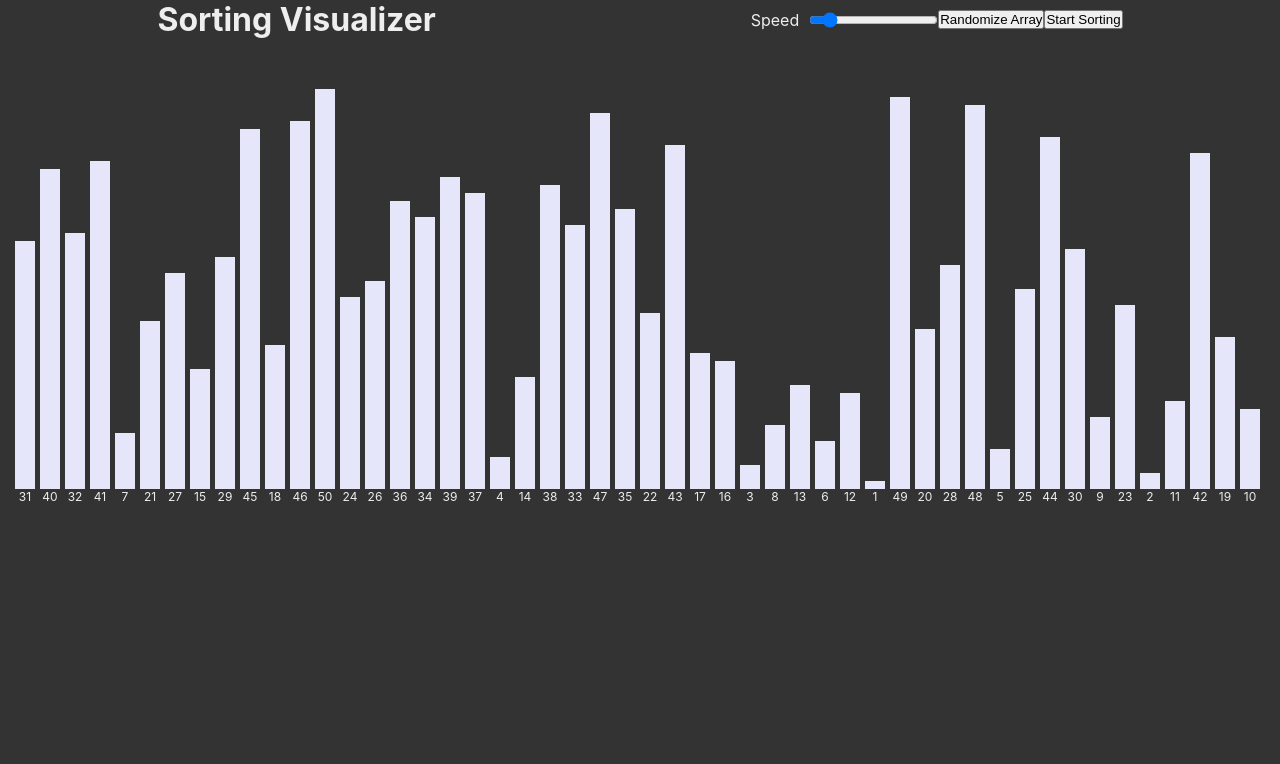
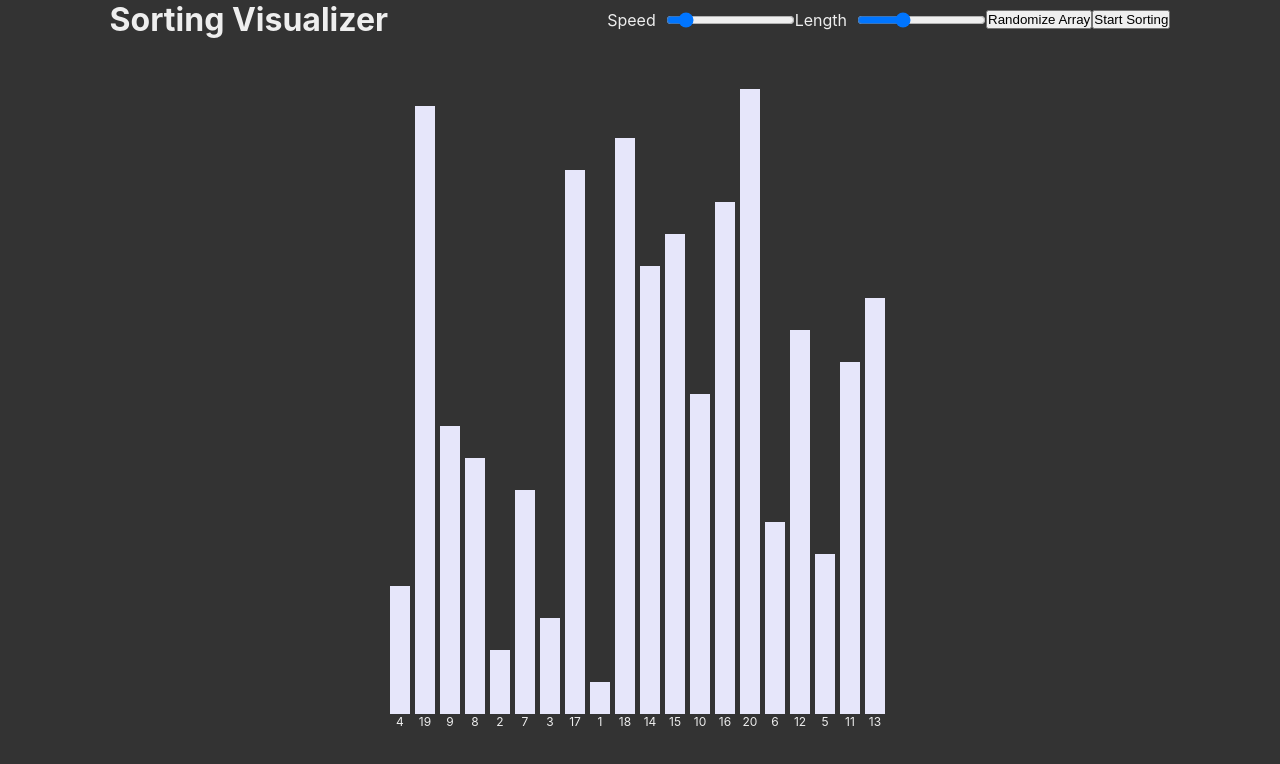
Before and after one commit to PranayBajracharya/Sorting-Visualizer, a React (Create React App) app: page / in a window 1280 px wide. Shown: the top 764 px of the page. Built offline with nearby package versions, Linux system fonts and the light colour scheme.

Commit message:
feat: added length of array

```diff
--- a/src/App.tsx
+++ b/src/App.tsx
@@ -1,45 +1,53 @@
-import React, { useState } from "react";
+import React, { useState, useEffect } from "react";
 
 import bubbleSort from "./algorithms/bubbleSort";
 
 import Main from "./components/Main/Main";
 import Header from "./components/Header/Header";
 
-const randomizedArray = (): number[] => {
-    const randomArray = Array.from(Array(50 + 1).keys()).slice(1);
+const randomizedArray = (length: number): number[] => {
+    const randomArray = Array.from(Array(length + 1).keys()).slice(1);
 
     for (let i = randomArray.length - 1; i > 0; i--) {
-        const randomIndex = Math.floor(Math.random() * (i - 1))
+        const randomIndex = Math.floor(Math.random() * (i - 1));
 
-        const temp = randomArray[i]
-        randomArray[i] = randomArray[randomIndex]
-        randomArray[randomIndex] = temp
+        const temp = randomArray[i];
+        randomArray[i] = randomArray[randomIndex];
+        randomArray[randomIndex] = temp;
     }
 
     return randomArray;
-}
+};
 
 function App() {
-    const [sortingArray, setSortingArray] = useState<number[]>(randomizedArray());
     const [comparing, setComparing] = useState<Array<number | null>>([]);
     const [swapping, setSwapping] = useState<number[]>([]);
     const [sortedIndex, setSortedIndex] = useState<number[]>([]);
     const [speed, setSpeed] = useState<number>(20);
+    const [length, setLength] = useState<number>(20);
+    const [sortingArray, setSortingArray] = useState<number[]>(
+        randomizedArray(length)
+    );
 
     const randomize = () => {
-        setSortingArray(randomizedArray());
+        setSortingArray(randomizedArray(length));
     };
+
+    useEffect(() => {
+        setSortingArray(randomizedArray(length));
+    }, [length]);
 
     const SortHandler = () => {
         const order = bubbleSort(sortingArray);
-
+        console.log(order);
         for (let i = 0; i < order.length; i++) {
             setTimeout(() => {
                 const [j, k, arr, index] = order[i];
                 setComparing([j, k]);
                 setSwapping([]);
 
-                if (arr && j && k) {
+                if (arr !==null && j !== null && k !== null) {
+                    console.log(arr, i)
                     setSortingArray(arr);
                     setSwapping([j, k]);
                 }
@@ -53,12 +61,20 @@ function App() {
 
     return (
         <div className="App">
-            <Header setStart={SortHandler} randomize={randomize} speed={speed} setSpeed={setSpeed}/>
+            <Header
+                setStart={SortHandler}
+                randomize={randomize}
+                speed={speed}
+                length={length}
+                setSpeed={setSpeed}
+                setLength={setLength}
+            />
             <Main
                 sortingArray={sortingArray}
                 comparing={comparing}
                 swapping={swapping}
                 sorted={sortedIndex}
+                length={length}
             />
         </div>
     );
--- a/src/components/Bar/Bar.module.css
+++ b/src/components/Bar/Bar.module.css
@@ -1,8 +1,10 @@
 .barDiv {
     display: flex;
     flex-direction: column;
+    justify-content: flex-end;
     align-items: center;
     margin-right: 5px;
+    height: 100%;
 }
 
 .bar {
--- a/src/components/Bar/Bar.tsx
+++ b/src/components/Bar/Bar.tsx
@@ -1,16 +1,18 @@
 import classes from "./Bar.module.css";
 
-const Bar: React.FC<{ arrayItem: number; color: string }> = (props) => {
+const Bar: React.FC<{ arrayItem: number; color: string; length: number; }> = (props) => {
+    const { arrayItem, color, length } = props;
+
     return (
         <div className={classes.barDiv}>
             <div
                 className={classes.bar}
                 style={{
-                    height: `${props.arrayItem}vh`,
-                    backgroundColor: props.color,
+                    height: `${arrayItem / length * 100}%`,
+                    backgroundColor: color,
                 }}
             ></div>
-            <div className={classes.number}>{props.arrayItem}</div>
+            <div className={classes.number}>{arrayItem}</div>
         </div>
     );
 };
--- a/src/components/Header/Header.tsx
+++ b/src/components/Header/Header.tsx
@@ -5,12 +5,18 @@ const Header: React.FC<{
     setStart: () => void;
     randomize: () => void;
     speed: number;
+    length: number;
     setSpeed: (number: number) => void;
+    setLength: (number: number) => void;
 }> = (props) => {
-    const { setStart, randomize, speed, setSpeed } = props;
+    const { setStart, randomize, speed, length, setSpeed, setLength } = props;;
 
     const speedHandler = (event: any) => {
         setSpeed(event.target.valueAsNumber);
+    };
+
+    const lengthHandler = (event: any) => {
+        setLength(event.target.valueAsNumber);
     };
 
     return (
@@ -28,6 +34,17 @@ const Header: React.FC<{
                         onChange={speedHandler}
                     />
                 </div>
+                <div className={classes.slider}>
+                    <label htmlFor="length">Length</label>
+                    <input
+                        id="length"
+                        type="range"
+                        min="5"
+                        max="50"
+                        value={length}
+                        onChange={lengthHandler}
+                    />
+                </div>
                 <button onClick={randomize}>Randomize Array</button>
                 <button onClick={setStart}>Start Sorting</button>
             </div>
--- a/src/components/Main/Main.module.css
+++ b/src/components/Main/Main.module.css
@@ -4,4 +4,5 @@
     justify-content: center;
     margin-top: 50px;
     font-size: 12px;
+    height: 80vh;
 }
--- a/src/components/Main/Main.tsx
+++ b/src/components/Main/Main.tsx
@@ -8,8 +8,9 @@ const Main: React.FC<{
     comparing: Array<number | null>;
     swapping: number[];
     sorted: number[];
+    length: number;
 }> = (props) => {
-    const { sortingArray, comparing, swapping, sorted } = props;
+    const { sortingArray, comparing, swapping, sorted, length } = props;
     return (
         <div className={classes.main}>
             {sortingArray.map((arrayItem, index) => {
@@ -26,7 +27,14 @@ const Main: React.FC<{
                 if (sorted.includes(index)) {
                     color = "green";
                 }
-                return <Bar key={index} arrayItem={arrayItem} color={color} />;
+                return (
+                    <Bar
+                        key={index}
+                        arrayItem={arrayItem}
+                        color={color}
+                        length={length}
+                    />
+                );
             })}
         </div>
     );
```
